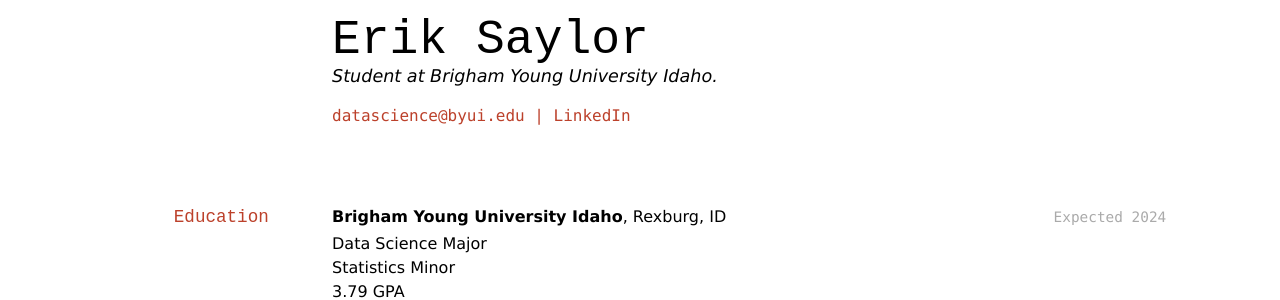
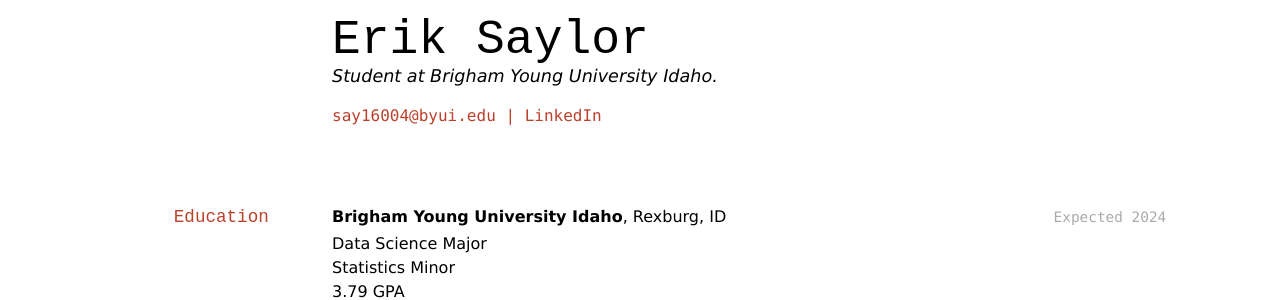
Before and after one commit to Saylor97/saylore_resume, a Jekyll site: the page built from docs/index.md, in a window 1280 px wide. Shown: the top 300 px of the page. Built offline with Jekyll 4.4.1, drawn with Linux system fonts in a browser that asks for light colours.

Commit message:
forgot to update the actual text to say my email

```diff
--- a/docs/index.md
+++ b/docs/index.md
@@ -6,7 +6,7 @@ title: Erik Saylor
 Student at Brigham Young University Idaho.
 
 <div id="webaddress">
-<a href="say16004@byui.edu">datascience@byui.edu</a>
+<a href="say16004@byui.edu">say16004@byui.edu</a>
 | <a href="https://www.linkedin.com/in/eriksaylor/">LinkedIn</a>
 </div>
 
```
